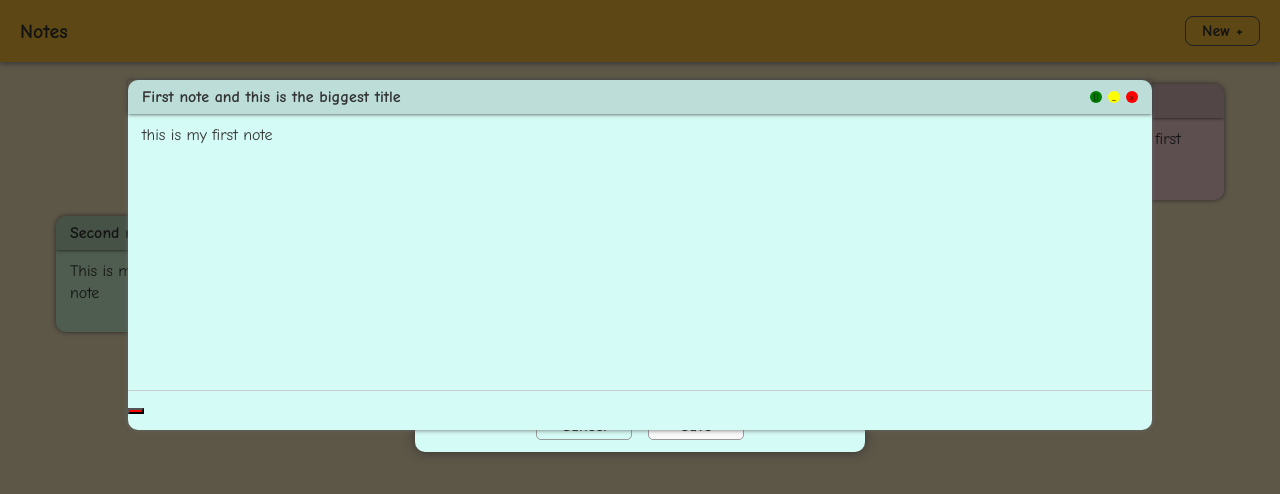
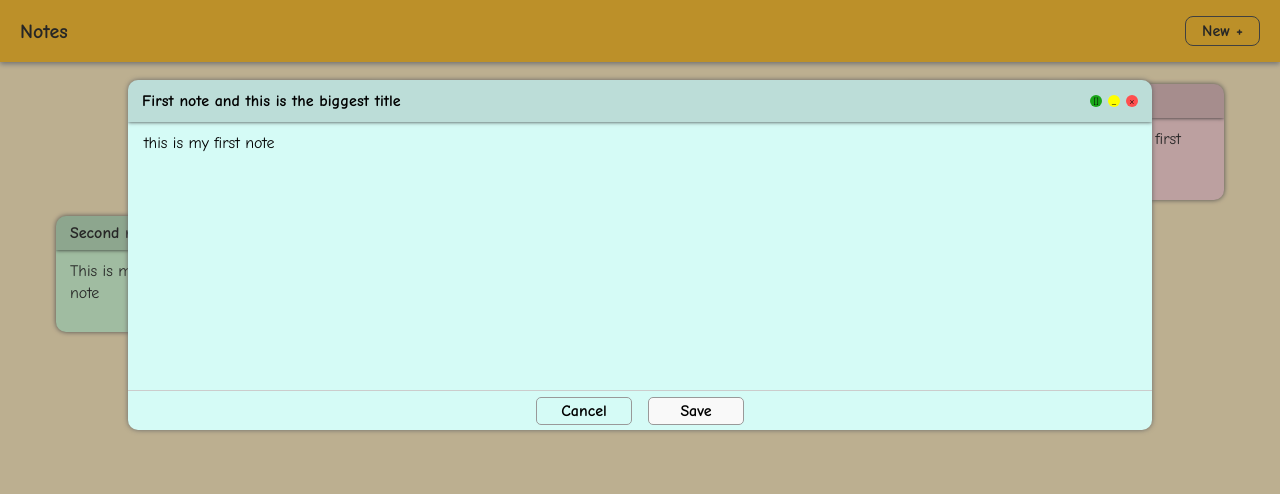
Before and after one commit to mr-shan/practice-angular-notes-app, an Angular app: page / in a window 1280 px wide. Both pictures are taken after a click on the element 132 px from the left and 142 px from the top of the page. Shown: the top 494 px of the page. Built offline with nearby package versions, Linux system fonts and the light colour scheme.

Commit message:
Added delete functionality

```diff
--- a/src/app/note-service.service.ts
+++ b/src/app/note-service.service.ts
@@ -71,7 +71,11 @@ export class NoteServiceService {
   }
 
   remove(id: string) {
-    this.notes = this.notes.filter(e => e.id !== id)
+    const noteToRemove = this.notes.find(e => e.id === id);
+    if (!noteToRemove) return;
+
+    const index = this.notes.indexOf(noteToRemove);
+    this.notes.splice(index, 1);
   }
 
   openNoteDialog(id?: string) {
--- a/src/app/notes/note-item/note-item.component.css
+++ b/src/app/notes/note-item/note-item.component.css
@@ -3,10 +3,10 @@
   border-radius: 10px;
   transition: all 0.25s ease-out;
   animation: pop-in 0.25s ease-out forwards;
+  overflow: hidden;
 }
 
 .note-header-thumbnail {
-  overflow: hidden;
   cursor: pointer;
   user-select: none;
 }
@@ -22,6 +22,7 @@
   display: flex;
   justify-content: space-between;
   align-items: center;
+  gap: 1.5rem;
 }
 
 .header-backslash {
@@ -58,13 +59,13 @@
 }
 
 .maximize {
-  background: green;
+  background: #19a619;
 }
 .minimize {
   background: yellow;
 }
 .close {
-  background: red;
+  background: #ff4f4f;
 }
 
 .main-body {
@@ -77,6 +78,7 @@
   white-space: nowrap;
   overflow: hidden;
   z-index: 10;
+  width: 100%;
 }
 
 .note-body {
@@ -136,6 +138,66 @@
   display: flex;
   align-items: center;
   animation: pop-in 0.25s ease-out forwards;
+  justify-content: center;
+}
+
+input,
+textarea {
+  background: none;
+  font-size: 1rem;
+  border: none;
+  outline: none;
+  width: 100%;
+  padding: 0.25rem 0;
+  width: 100%;
+}
+
+input {
+  font-weight: bold;
+}
+
+textarea {
+  resize: none;
+  padding: 0 1rem;
+  padding-top: 0.75rem;
+  height: calc(100% - 5.5rem);
+}
+
+.footer-button {
+  padding: 0.25rem 0.75rem;
+  margin: 0;
+  border: none;
+  font-size: 1rem;
+  font-weight: bold;
+  background: none;
+  width: 6rem;
+  border-radius: 5px;
+  margin: 0 0.5rem 0 0.5rem;
+  border: solid 1px var(--gray-light);
+  cursor: pointer;
+  transition: 0.1s;
+}
+
+.footer-button:hover {
+  background-color: var(--white);
+}
+
+.save {
+  background: var(--white) !important;
+}
+
+.save:hover {
+  background: var(--white-shade) !important;
+}
+
+.save:disabled {
+  background: var(--white-shade) !important;
+  color: var(--gray-light);
+  cursor: default;
+}
+
+.note-remove-animation {
+  animation: pop-out 0.25s ease-out forwards;
 }
 
 @keyframes pop-in {
--- a/src/app/notes/note-item/note-item.component.html
+++ b/src/app/notes/note-item/note-item.component.html
@@ -8,20 +8,52 @@
   <header class="note-header">
     <div class="header-backslash"></div>
     <div class="header-title">
-      {{ data.name }}
+      <input
+        type="text"
+        name="name"
+        placeholder="Name"
+        [(ngModel)]="name"
+        *ngIf="isOpen; else header"
+      />
+      <ng-template #header>
+        <span>{{ data.name }}</span>
+      </ng-template>
     </div>
     <div class="header-buttons" *ngIf="isOpen">
-      <button (click)="onCloseNote()" class="header-dot-button maximize">[]</button>
-      <button (click)="onCloseNote()" class="header-dot-button minimize">_</button>
-      <button (click)="onCloseNote()" class="header-dot-button close">x</button>
+      <button (click)="onCloseNote()" class="header-dot-button maximize">
+        []
+      </button>
+      <button (click)="onCloseNote()" class="header-dot-button minimize">
+        _
+      </button>
+      <button (click)="onDeleteNote()" class="header-dot-button close">x</button>
     </div>
   </header>
-  <p class="note-body">
-    {{ data.content }}
-  </p>
+  <textarea
+  placeholder="Content"
+  name="content"
+  id="content"
+  cols="30"
+  rows="10"
+  *ngIf="isOpen; else contentText"
+  [(ngModel)]="content"
+  ></textarea>
+  <ng-template #contentText>
+    <p class="note-body" >
+      {{ data.content }}
+    </p>
+  </ng-template>
 
   <footer class="note-footer" *ngIf="isOpen">
-    <button class="close"></button>
+    <button (click)="onCloseNote()" class="footer-button cancel">Cancel</button>
+    <button
+      class="footer-button save"
+      [disabled]="!(name && content)"
+      [ngStyle]="{ backgroundColor: shade }"
+      (click)="onSaveNote()"
+    >
+      Save
+    </button>
   </footer>
 </article>
 
--- a/src/app/notes/note-item/note-item.component.ts
+++ b/src/app/notes/note-item/note-item.component.ts
@@ -5,28 +5,44 @@ import {
   EventEmitter,
   ViewChild,
   ElementRef,
+  OnInit,
 } from '@angular/core';
 
 import { Note } from '../note.model';
+import { NoteServiceService } from 'src/app/note-service.service';
 
 @Component({
   selector: 'app-note-item',
   templateUrl: './note-item.component.html',
   styleUrls: ['./note-item.component.css'],
 })
-export class NoteItemComponent {
+export class NoteItemComponent implements OnInit {
   @ViewChild('containerRef') containerRef: ElementRef;
   @ViewChild('backslash') backslashRef: ElementRef;
   @Input('data') data: Note = {} as Note;
   @Output('openNote') openNote = {} as EventEmitter<string>;
 
+  name: string;
+  content: string;
+  shade: string;
+
   isOpen: boolean;
 
-  constructor() {
+  constructor(private noteService: NoteServiceService) {
     this.openNote = new EventEmitter();
     this.containerRef = {} as ElementRef;
     this.backslashRef = {} as ElementRef;
     this.isOpen = false;
+
+    this.name = '';
+    this.content = '';
+    this.shade = '';
+  }
+
+  ngOnInit(): void {
+    this.name = this.data.name;
+    this.content = this.data.content;
+    this.shade = this.data.shade;
   }
 
   onNoteClick() {
@@ -39,7 +55,19 @@ export class NoteItemComponent {
       this.isOpen = true;
     }, 50);
 
-    this.openNote.emit(this.data.id);
+    // this.openNote.emit(this.data.id);
+  }
+
+  onSaveNote() {
+    if (!(this.name && this.content)) return;
+
+    this.noteService.edit(this.data.id, {
+      name: this.name,
+      content: this.content,
+      shade: this.shade
+    })
+
+    this.onCloseNote();
   }
 
   onCloseNote() {
@@ -51,6 +79,13 @@ export class NoteItemComponent {
       this.backslashRef.nativeElement.classList.remove('fade-out-animation');
       this.isOpen = false;
     }, 250);
+  }
+
+  onDeleteNote() {
+    this.containerRef.nativeElement.classList.add('note-remove-animation');
+    setTimeout(() => {
+      this.noteService.remove(this.data.id);
+    }, 250)
   }
 
   setBeforeExpandPositions() {
```
